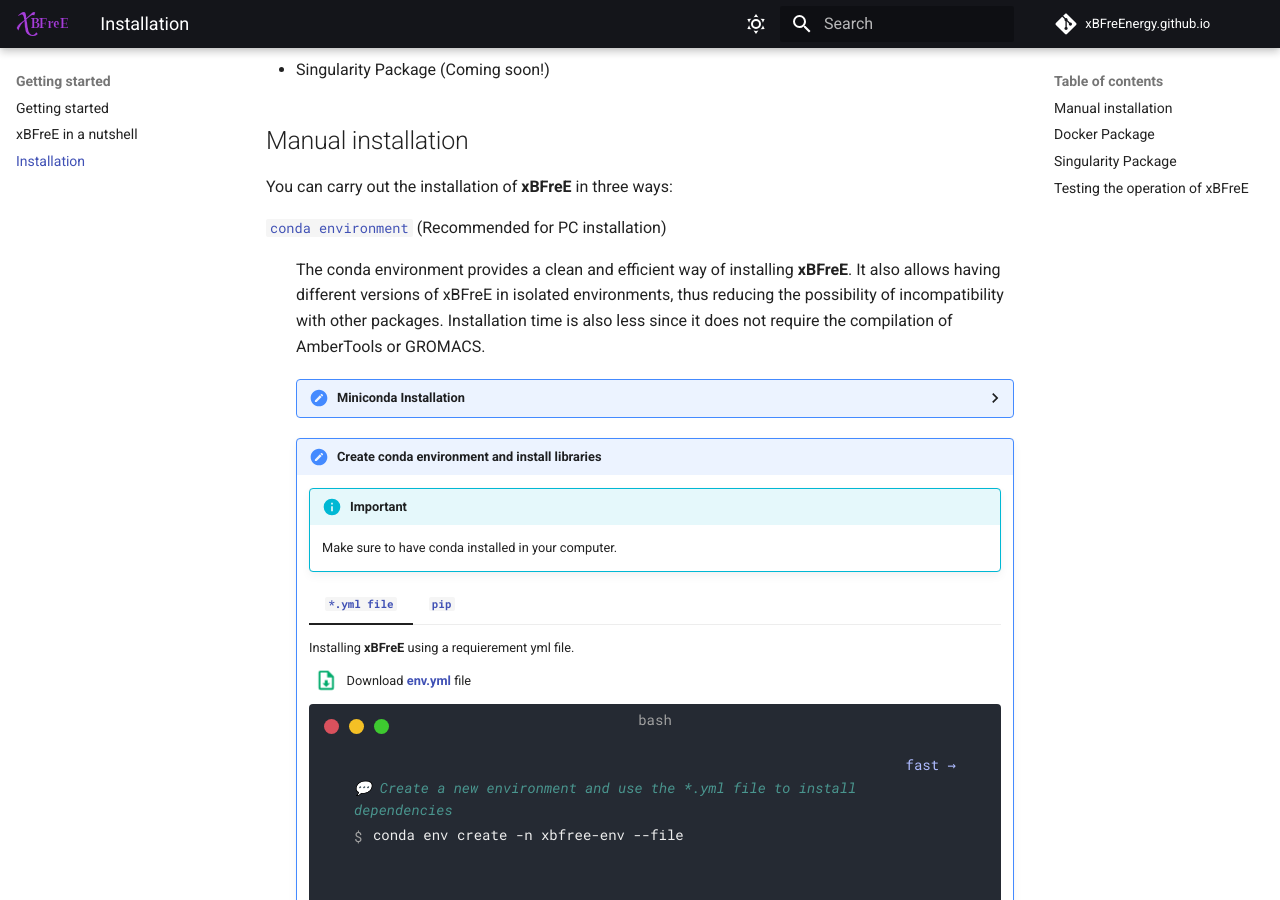
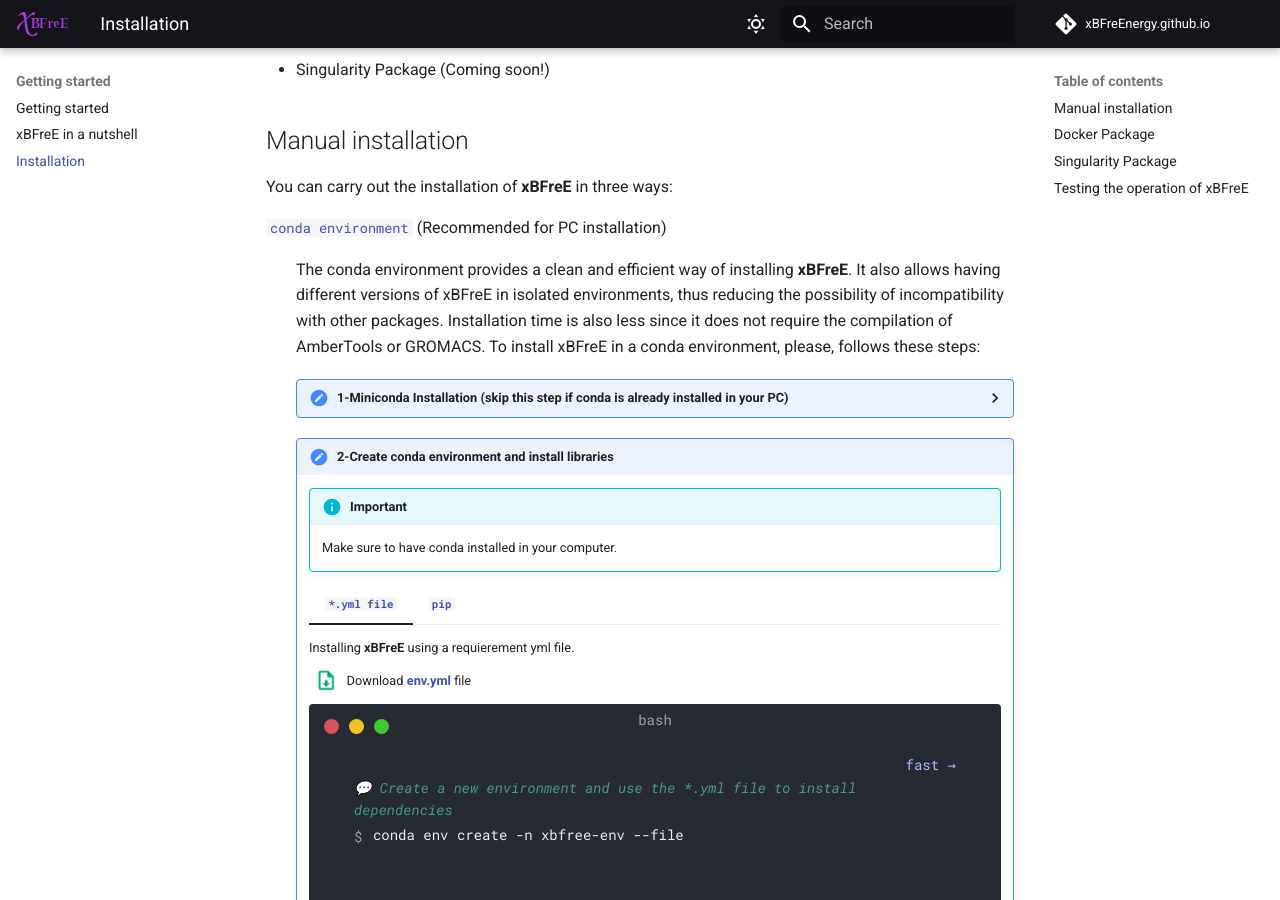
Before and after one commit to xBFreEnergy/xBFreE, an MkDocs documentation site: the page built from docs/getting-started/installation.md, in a window 1280 px wide and 900 px high, scrolled down 337 px. Built offline with MkDocs 1.6.1 and Material for MkDocs 9.7.7, drawn with Linux system fonts in a browser that asks for light colours; the version menu is left out.

Commit message:
Improving getting-started

```diff
--- a/docs/getting-started/installation.md
+++ b/docs/getting-started/installation.md
@@ -17,8 +17,9 @@
 :   The conda environment provides a clean and efficient way of installing **xBFreE**. It also allows having
     different versions of xBFreE in isolated environments, thus reducing the possibility of incompatibility with
     other packages. Installation time is also less since it does not require the compilation of AmberTools or GROMACS.
+    To install xBFreE in a conda environment, please, follows these steps:
 
-    ??? "Miniconda Installation"
+    ??? "1-Miniconda Installation (skip this step if conda is already installed in your PC)"
 
         Download and install [Miniconda]
 
@@ -51,7 +52,7 @@
             2. Change permissions for the installer
             3. Execute and install miniconda
 
-    !!! -n "Create conda environment and install libraries"
+    !!! -n "2-Create conda environment and install libraries"
 
         !!! Info "Important"
             Make sure to have conda installed in your computer.
```
Also changed, not shown: docs/getting-started/getting-started.md (+3 -2 lines).
